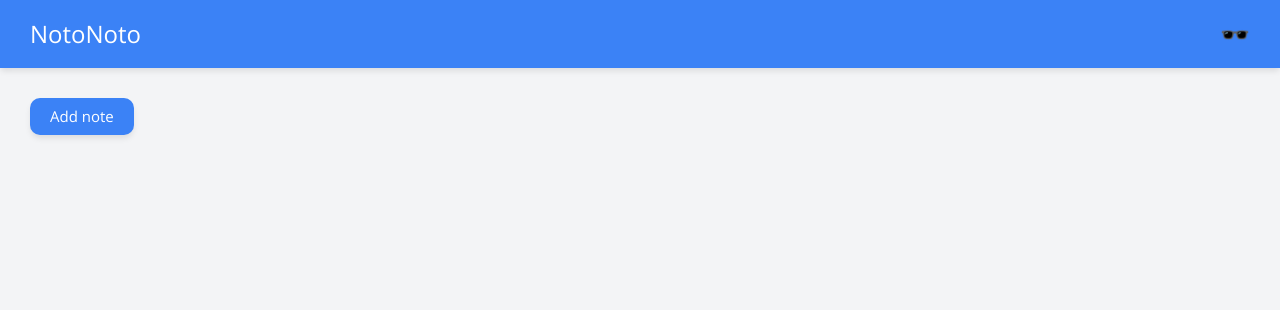
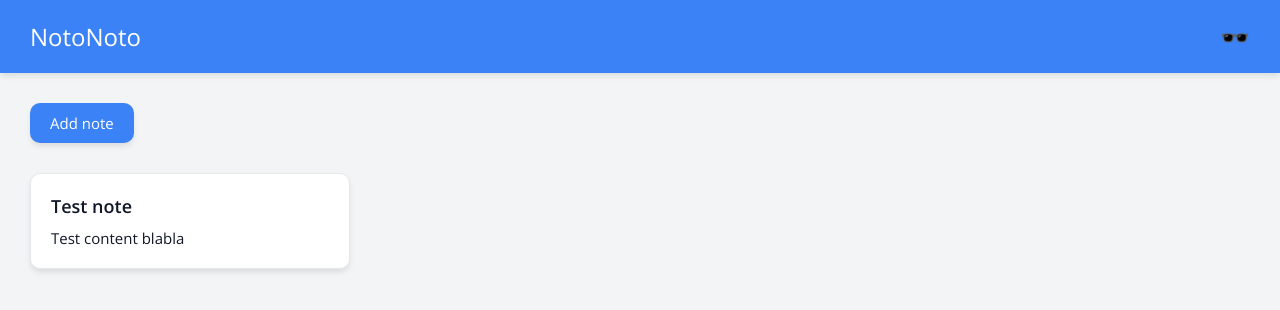
Before and after one commit to fran-exfer/noto-noto, a React (Create React App) app: page / in a window 1280 px wide. Shown: the top 310 px of the page. Built offline with nearby package versions, Linux system fonts and the light colour scheme.

Commit message:
Reimplemented NoteList and Note components, styled for dark and light themes.

```diff
--- a/package.json
+++ b/package.json
@@ -6,7 +6,6 @@
     "@testing-library/jest-dom": "^5.11.10",
     "@testing-library/react": "^11.2.6",
     "@testing-library/user-event": "^12.8.3",
-    "normalize.css": "^8.0.1",
     "react": "^17.0.2",
     "react-dom": "^17.0.2",
     "react-router-dom": "^5.2.0",
--- a/src/App.js
+++ b/src/App.js
@@ -14,7 +14,12 @@ export default function App() {
    * We'll use React Context API to provide this reducer logic to all components
    * that need it.
    */
-  const centralState = useReducer(notoReducer, { notes: [], theme: 'light' });
+  const centralState = useReducer(notoReducer, {
+    notes: [
+      { id: 2342424, title: 'Test note', content: 'Test content blabla' },
+    ],
+    theme: 'light',
+  });
   const [state] = centralState;
 
   /*
--- /dev/null
+++ b/src/components/Note.js
@@ -0,0 +1,17 @@
+import { useContext } from 'react';
+import { Link } from 'react-router-dom';
+import NotoContext from '../utils/NotoContext';
+
+export default function Note({ note }) {
+  const [state] = useContext(NotoContext);
+
+  return (
+    <Link to={`/note/${note.id}`} className={`note ${state.theme}`}>
+      <h1 className="note__title">{note.title}</h1>
+      <p className="note__content">
+        {note.content.substring(0, 200).trim()}
+        {note.content.length > 200 ? '...' : ''}
+      </p>
+    </Link>
+  );
+}
--- a/src/components/NoteList.js
+++ b/src/components/NoteList.js
@@ -1,10 +1,25 @@
+import { useContext } from 'react';
+import { Link } from 'react-router-dom';
+
+import NotoContext from '../utils/NotoContext';
+
+import Note from './Note';
+
 export default function NoteList() {
+  const [state] = useContext(NotoContext);
+
   return (
     <section className="note-list">
       <div className="note-list__controls">
-        <button className="btn btn--primary">Add note</button>
+        <Link to="/note" className="btn btn--primary">
+          Add note
+        </Link>
       </div>
-      <div className="note-list__notes"></div>
+      <div className="note-list__notes">
+        {state.notes.map((note) => (
+          <Note key={note.id} note={note} />
+        ))}
+      </div>
     </section>
   );
 }
--- a/src/index.js
+++ b/src/index.js
@@ -1,6 +1,5 @@
 import * as React from 'react';
 import * as ReactDOM from 'react-dom';
-import 'normalize.css';
 
 import './sass/main.scss';
 import App from './App';
--- a/src/sass/_base.scss
+++ b/src/sass/_base.scss
@@ -1,8 +1,18 @@
 // Google Fonts import
-@import url('https://fonts.googleapis.com/css2?family=Open+Sans:ital,wght@0,400;0,700;1,400;1,700&display=swap');
+@import url('https://fonts.googleapis.com/css2?family=Open+Sans:ital,wght@0,400;0,600;1,400;1,600&display=swap');
+
+// Reset margins and paddings, box-sizing
+*,
+*::before,
+*::after {
+  margin: 0;
+  padding: 0;
+  box-sizing: inherit;
+}
 
 html {
   font-size: 62.5%; // 1rem === 10px on default font settings
+  box-sizing: border-box;
 }
 
 body {
@@ -10,25 +20,30 @@ body {
   font-family: var(--font-primary);
 }
 
-// Reset headings margin and typography settings for consistency
+// Reset headings typography settings for consistency
 h1,
 h2,
 h3,
 h4,
 h5,
 h6 {
-  margin: 0;
   font-size: inherit;
   font-weight: inherit;
+}
+
+// Reset anchor tags underline to style them somewhere else
+a {
+  text-decoration: none;
 }
 
 // Reset inputs and buttons styling
 input,
 button {
-  padding: 0;
   border: 0;
 
   background-color: transparent;
+  font-size: inherit;
+  font-family: inherit;
 
   &:focus {
     outline: 0;
--- a/src/sass/_variables.scss
+++ b/src/sass/_variables.scss
@@ -9,8 +9,10 @@
   --font-primary: 'Open Sans', sans-serif;
 
   --font-size-m: 1.5rem;
-  --font-size-l: 2rem;
+  --font-size-l: 1.8rem;
   --font-size-xl: 2.4rem;
+
+  --font-weight-semibold: 600;
 
   /*
    * Colors
@@ -25,6 +27,12 @@
 
   --color-bg-light: #f3f4f6;
   --color-bg-dark: #111827;
+
+  --color-note-light: #fff;
+  --color-note-light-hover: #eff6ff;
+  --color-note-border-light: #e5e7eb;
+  --color-note-dark: #1f2937;
+  --color-note-dark-hover: #374151;
 
   --color-text-light: #eee;
   --color-text-lighter: #fff;
--- a/src/sass/components/_app.scss
+++ b/src/sass/components/_app.scss
@@ -2,6 +2,8 @@
   min-height: 100vh;
   display: flex;
   flex-direction: column;
+
+  transition: all 0.2s;
 
   &__content {
     flex: 1 1 auto;
--- a/src/sass/components/_note-list.scss
+++ b/src/sass/components/_note-list.scss
@@ -7,5 +7,9 @@
   }
 
   &__notes {
+    margin-top: 3rem;
+
+    display: flex;
+    flex-wrap: wrap;
   }
 }
--- /dev/null
+++ b/src/sass/components/_note.scss
@@ -0,0 +1,37 @@
+.note {
+  width: 100%;
+  max-width: 32rem;
+  max-height: 24rem;
+
+  padding: 2rem;
+  border-radius: var(--rad-m);
+  box-shadow: var(--shadow-m);
+
+  transition: all 0.2s;
+
+  &.light {
+    background-color: var(--color-note-light);
+    border: 1px solid var(--color-note-border-light);
+    color: var(--color-text-dark);
+
+    &:hover {
+      background-color: var(--color-note-light-hover);
+    }
+  }
+
+  &.dark {
+    background-color: var(--color-note-dark);
+    border: 1px solid var(--color-note-dark-hover);
+    color: var(--color-text-light);
+
+    &:hover {
+      background-color: var(--color-note-dark-hover);
+    }
+  }
+
+  &__title {
+    margin-bottom: 1rem;
+    font-size: var(--font-size-l);
+    font-weight: var(--font-weight-semibold);
+  }
+}
--- a/src/sass/main.scss
+++ b/src/sass/main.scss
@@ -26,3 +26,4 @@
 @use 'components/app';
 @use 'components/navbar';
 @use 'components/note-list';
+@use 'components/note';
```
Also changed, not shown: 1 other file (tests, documents, lock files or other folders).
